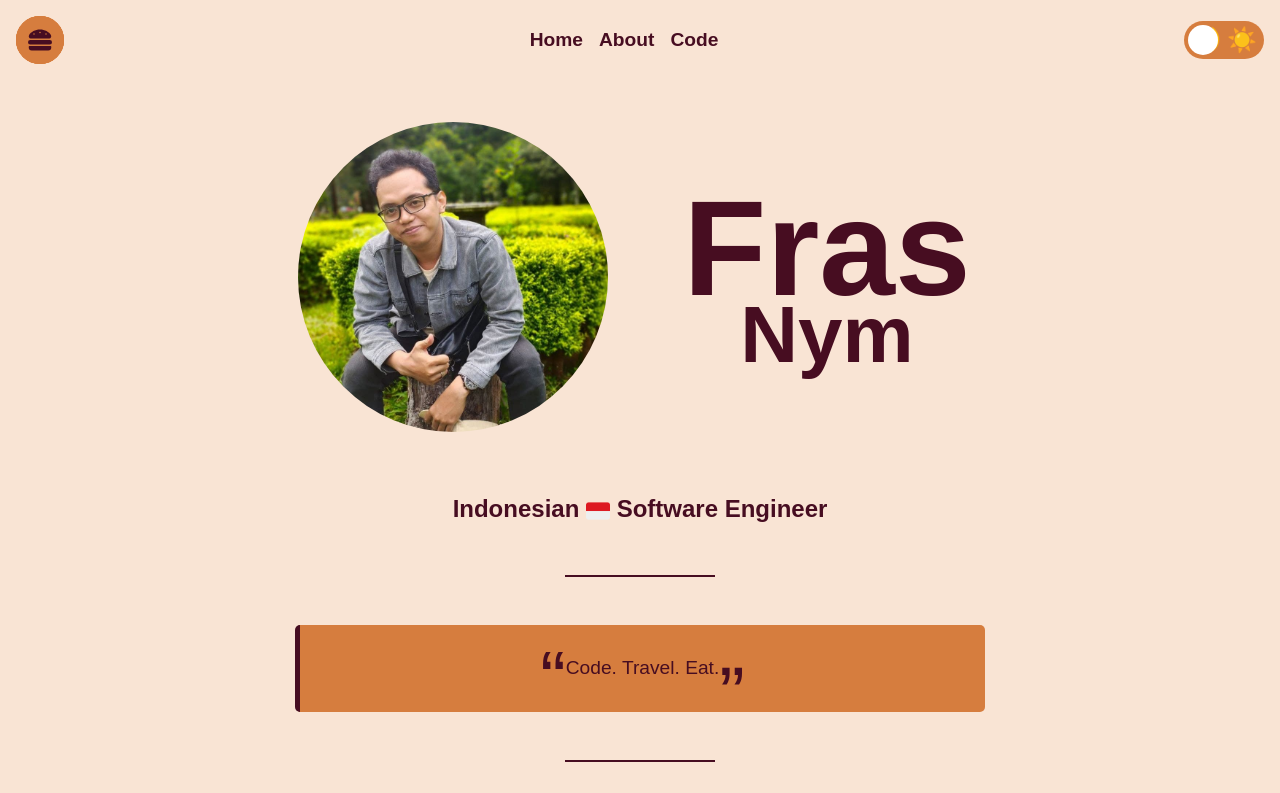
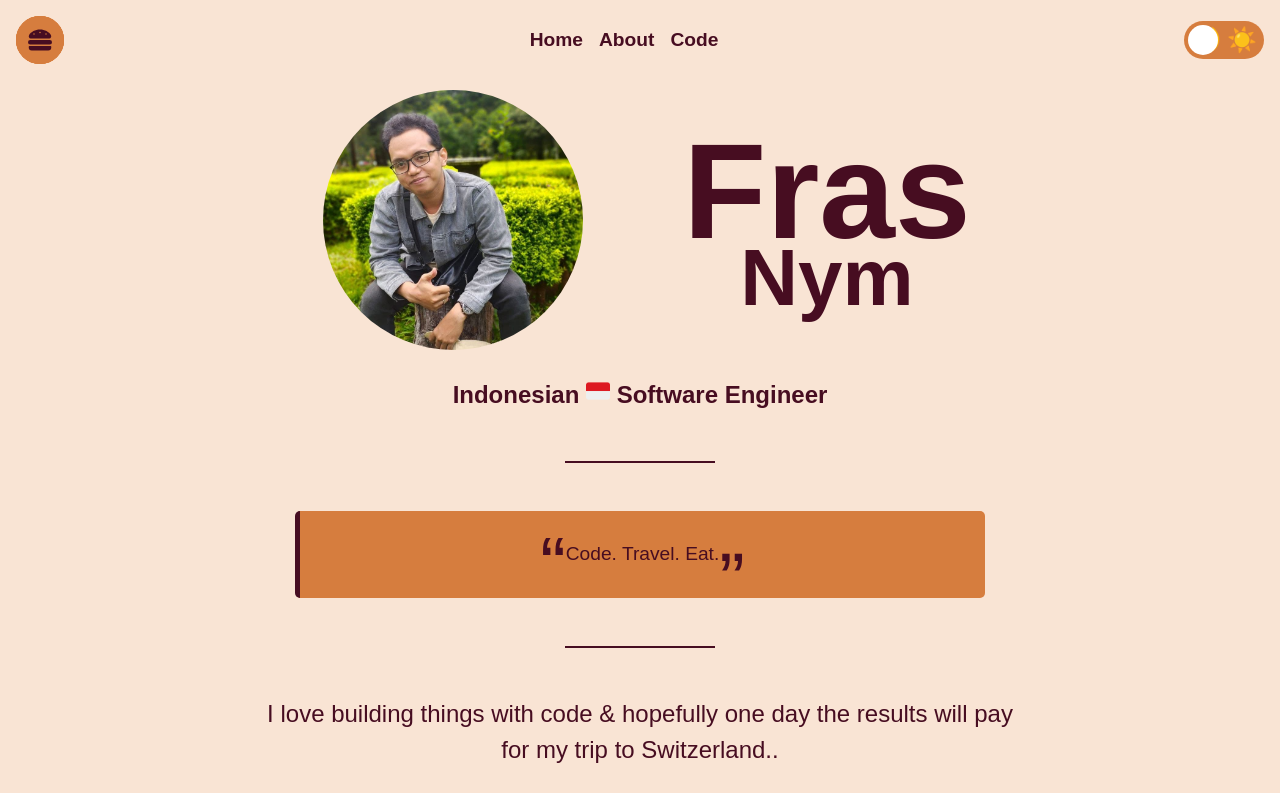
Before and after one commit to frasnym/next-portfolio-v2, a Next.js app: page / in a window 1280 px wide. Shown: the top 793 px of the page. Built offline with nearby package versions, Linux system fonts and the light colour scheme.

Commit message:
Fix: Change img to Image

```diff
--- a/components/home-page/header.tsx
+++ b/components/home-page/header.tsx
@@ -1,4 +1,5 @@
 import type { NextPage } from 'next'
+import Image from 'next/image';
 import styled from "styled-components";
 
 const Container = styled.header`
@@ -31,7 +32,7 @@ const HeaderTitle = styled.h1`
 
 const HeaderImage = styled.div`
   flex: 1;
-  & > img {
+  & img {
     min-width: 10rem;
     max-width: 100%;
     border-radius: 100%;
@@ -44,9 +45,11 @@ const Header: NextPage = () => {
     <Container>
       <div id="titleContainer">
         <HeaderImage>
-          <img
+          <Image
             src="/images/avatar.jpg"
             alt="Photos of FrasNym"
+            width={260}
+            height={260}
           />
         </HeaderImage>
         <HeaderTitle>
@@ -56,11 +59,12 @@ const Header: NextPage = () => {
       </div>
       <h2>
         Indonesian {' '}
-        <img
-          id="indonesianFlag"
+        <Image
           className="w-10 inline"
-          src="images/flag-indonesia_1f1ee-1f1e9.png"
+          src="/images/flag-indonesia_1f1ee-1f1e9.png"
           alt="Flag of Indonesia Country"
+          width={24}
+          height={24}
         />
         {' '} Software Engineer </h2>
     </Container>
--- a/next.config.js
+++ b/next.config.js
@@ -4,7 +4,11 @@ const nextConfig = {
   compiler: {
     // ssr and displayName are configured by default
     styledComponents: true,
-  }
+  },
+  images: {
+    domains: ['i.ibb.co'],
+    formats: ['image/webp'],
+  },
 }
 
 module.exports = nextConfig
```
Also changed, not shown: pages/about-me.tsx (+11 -8 lines).
